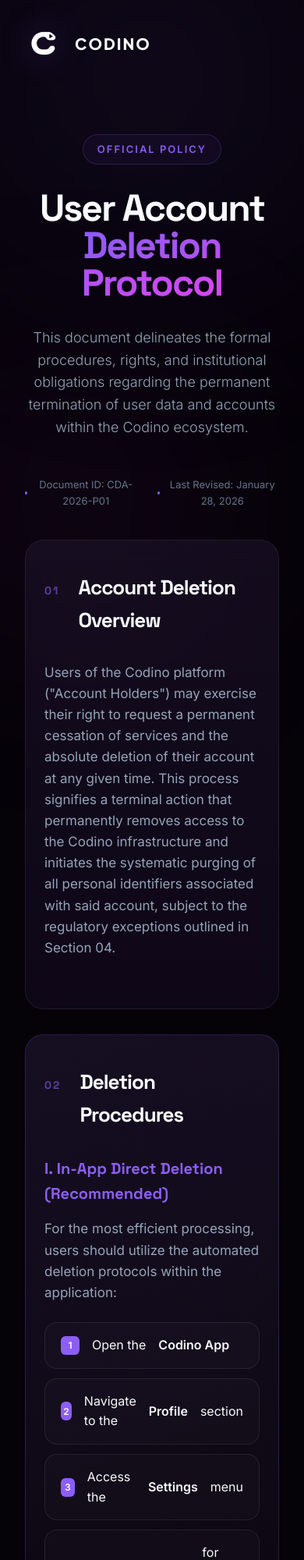
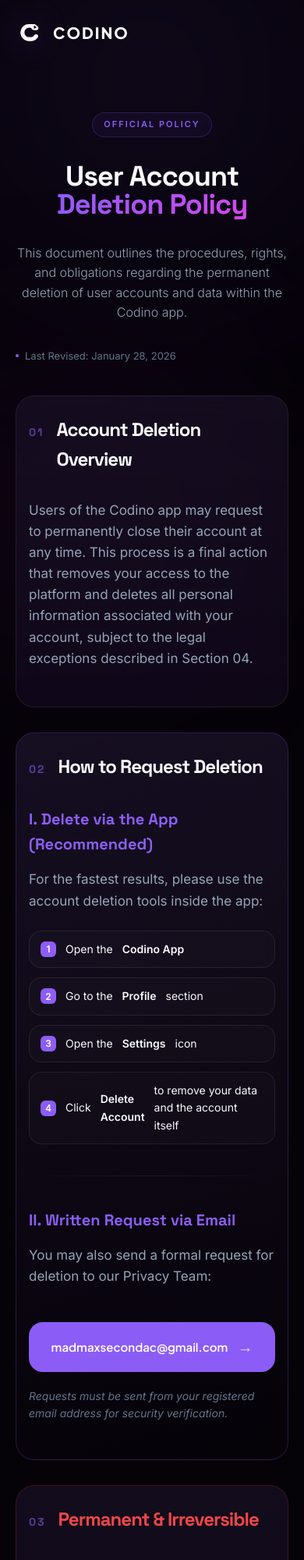
Before and after one commit to xmadmaxdx/codino-account-deletion-policy, a plain HTML site: page index.html in a window 390 px wide. Shown: the top 2000 px of the page at 78% size. Drawn offline with Linux system fonts and the light colour scheme.

Commit message:
Important Updates

```diff
--- a/index.html
+++ b/index.html
@@ -1,5 +1,6 @@
 <!DOCTYPE html>
 <html lang="en">
+
 <head>
     <meta charset="UTF-8">
     <meta name="viewport" content="width=device-width, initial-scale=1.0">
@@ -7,9 +8,12 @@
     <link rel="stylesheet" href="style.css">
     <link rel="preconnect" href="https://fonts.googleapis.com">
     <link rel="preconnect" href="https://fonts.gstatic.com" crossorigin>
-    <link href="https://fonts.googleapis.com/css2?family=Inter:ital,wght@0,300;0,400;0,600;1,400&family=Space+Grotesk:wght@300;500;700&family=Plus+Jakarta+Sans:wght@400;600;800&display=swap" rel="stylesheet">
+    <link
+        href="https://fonts.googleapis.com/css2?family=Inter:ital,wght@0,300;0,400;0,600;1,400&family=Space+Grotesk:wght@300;500;700&family=Plus+Jakarta+Sans:wght@400;600;800&display=swap"
+        rel="stylesheet">
     <link rel="icon" type="image/png" href="assets/logo_removedbg.png">
 </head>
+
 <body>
     <div class="noise-overlay"></div>
     <div class="glow-layer l1"></div>
@@ -29,10 +33,10 @@
         <section class="hero">
             <div class="container">
                 <div class="premium-badge">Official Policy</div>
-                <h1>User Account <br><span class="gradient-text">Deletion Protocol</span></h1>
-                <p class="hero-sub">This document delineates the formal procedures, rights, and institutional obligations regarding the permanent termination of user data and accounts within the Codino ecosystem.</p>
+                <h1>User Account <br><span class="gradient-text">Deletion Policy</span></h1>
+                <p class="hero-sub">This document outlines the procedures, rights, and obligations regarding the
+                    permanent deletion of user accounts and data within the Codino app.</p>
                 <div class="meta-info">
-                    <span class="meta-item">Document ID: CDA-2026-P01</span>
                     <span class="meta-item">Last Revised: January 28, 2026</span>
                 </div>
             </div>
@@ -48,7 +52,10 @@
                             <h2>Account Deletion Overview</h2>
                         </div>
                         <div class="card-body">
-                            <p>Users of the Codino platform ("Account Holders") may exercise their right to request a permanent cessation of services and the absolute deletion of their account at any given time. This process signifies a terminal action that permanently removes access to the Codino infrastructure and initiates the systematic purging of all personal identifiers associated with said account, subject to the regulatory exceptions outlined in Section 04.</p>
+                            <p>Users of the Codino app may request to permanently close their account at any time. This
+                                process is a final action that removes your access to the platform and deletes all
+                                personal information associated with your account, subject to the legal exceptions
+                                described in Section 04.</p>
                         </div>
                     </div>
 
@@ -56,46 +63,49 @@
                     <div class="policy-card featured">
                         <div class="card-header">
                             <span class="section-num">02</span>
-                            <h2>Deletion Procedures</h2>
+                            <h2>How to Request Deletion</h2>
                         </div>
                         <div class="card-body">
                             <div class="instruction-group">
-                                <h3>I. In-App Direct Deletion (Recommended)</h3>
-                                <p>For the most efficient processing, users should utilize the automated deletion protocols within the application:</p>
+                                <h3>I. Delete via the App (Recommended)</h3>
+                                <p>For the fastest results, please use the account deletion tools inside the app:</p>
                                 <div class="step-guide">
                                     <div class="step"><span>1</span> Open the <strong>Codino App</strong></div>
-                                    <div class="step"><span>2</span> Navigate to the <strong>Profile</strong> section</div>
-                                    <div class="step"><span>3</span> Access the <strong>Settings</strong> menu</div>
-                                    <div class="step"><span>4</span> Execute <strong>Delete Account</strong> for comprehensive data and account eradication</div>
+                                    <div class="step"><span>2</span> Go to the <strong>Profile</strong> section</div>
+                                    <div class="step"><span>3</span> Open the <strong>Settings</strong> icon</div>
+                                    <div class="step"><span>4</span> Click <strong>Delete Account</strong> to remove
+                                        your data and the account itself</div>
                                 </div>
                             </div>
 
                             <div class="horizontal-divider"></div>
 
                             <div class="instruction-group">
-                                <h3>II. Written Verification Request</h3>
-                                <p>Users may also submit a formal written request to our Data Privacy Officer via the following correspondence channel:</p>
-                                <a href="mailto:madmaxsecondac@gmail.com?subject=Formal%20Account%20Deletion%20Request%20-%20Codino&body=Attn%3A%20Data%20Privacy%20Officer%2C%0A%0AI%20am%20hereby%20submitting%20a%20formal%20request%20for%20the%20permanent%20deletion%20of%20my%20Codino%20account%20and%20all%20associated%20personal%20data.%0A%0AAccount%20Details%3A%0A-%20Full%20Legal%20Name%3A%20%5BEnter%20Name%5D%0A-%20Registered%20Email%2FPhone%3A%20%5BEnter%20Detail%5D%0A%0AStatement%20of%20Intent%3A%0AI%20explicitly%20authorize%20the%20permanent%20removal%20of%20all%20service%20data%2C%20preferences%2C%20and%20history%20associated%20with%20this%20identity.%0A%0ARegards%2C%0A%5BYour%20Name%5D" class="email-btn">
+                                <h3>II. Written Request via Email</h3>
+                                <p>You may also send a formal request for deletion to our Privacy Team:</p>
+                                <a href="mailto:madmaxsecondac@gmail.com?subject=Account%20Deletion%20Request%20-%20Codino&body=Dear%20Support%20Team%2C%0A%0AI%20would%20like%20to%20permanently%20delete%20my%20Codino%20account%20and%20all%20associated%20data.%0A%0AAccount%20Details%3A%0A-%20Full%20Name%3A%20%5BYour%20Name%5D%0A-%20Registered%20Email%3A%20%5BYour%20Email%5D%0A%0AI%20confirm%20that%20I%20want%20to%20remove%20my%20data%20and%20progress%20permanently.%0A%0ARegards%2C%0A%5BYour%20Name%5D"
+                                    class="email-btn">
                                     <span class="btn-text">madmaxsecondac@gmail.com</span>
                                     <span class="btn-icon">→</span>
                                 </a>
-                                <p class="note">Requests must originate from the registered email address to satisfy verification requirements.</p>
+                                <p class="note">Requests must be sent from your registered email address for security
+                                    verification.</p>
                             </div>
                         </div>
                     </div>
 
-                    <!-- 3. Terminal Consequences -->
+                    <!-- 3. Consequences -->
                     <div class="policy-card danger">
                         <div class="card-header">
                             <span class="section-num">03</span>
-                            <h2>Non-Reversible Action</h2>
+                            <h2>Permanent & Irreversible</h2>
                         </div>
                         <div class="card-body">
-                            <p>Account termination constitutes a final, irreversible operation. Upon the execution of a deletion request:</p>
+                            <p>Deleting your account is final and cannot be undone. Once processed:</p>
                             <ul class="formal-list">
-                                <li>All pedagogical progress, XP accumulations, and curriculum milestones are permanently voided.</li>
-                                <li>Proprietary service data, user configurations, and interface preferences are extracted and purged.</li>
-                                <li>Access to any accumulated balance, usage history, or premium entitlements is immediately forfeited without possibility of restoration.</li>
+                                <li>All learning progress, XP, and achievements will be lost.</li>
+                                <li>Your settings, preferences, and account history will be permanently removed.</li>
+                                <li>You will lose access to any remaining balance or premium features.</li>
                             </ul>
                         </div>
                     </div>
@@ -107,13 +117,15 @@
                             <h2>Data Retention & Exceptions</h2>
                         </div>
                         <div class="card-body">
-                            <p>While account deletion initiates the removal of the majority of personal data, Codino reserves the right to retain specific datasets to satisfy the following obligations:</p>
+                            <p>While we delete most data immediately, Codino may retain some information when necessary
+                                for:</p>
                             <ul class="formal-list">
-                                <li>Compliance with governing legal, regulatory, or fiscal statutes.</li>
-                                <li>Mitigation of fraudulent activities and resolution of active disputes.</li>
-                                <li>Maintenance of system security integrity and comprehensive auditing procedures.</li>
+                                <li>Meeting legal, tax, or regulatory requirements.</li>
+                                <li>Preventing fraud or resolving disputes.</li>
+                                <li>Maintaining system security and auditing.</li>
                             </ul>
-                            <p class="sub-text">Retained data is isolated within secure, non-operational environments and is strictly excluded from marketing or profiling activities.</p>
+                            <p class="sub-text">Retained data is stored securely and is never used for marketing
+                                purposes.</p>
                         </div>
                     </div>
 
@@ -121,13 +133,13 @@
                     <div class="policy-card">
                         <div class="card-header">
                             <span class="section-num">05</span>
-                            <h2>Administrative Timelines</h2>
+                            <h2>Processing Times</h2>
                         </div>
                         <div class="card-body">
-                            <p>Upon receipt of a verified and authenticated deletion request, Codino undertakes to:</p>
+                            <p>Once we receive your deletion request, we will:</p>
                             <ul class="formal-list">
-                                <li>Acknowledge and confirm receipt within <strong>three (3) business days</strong>.</li>
-                                <li>Finalize the comprehensive deletion sequence within <strong>thirty (30) calendar days</strong>, unless extended timelines are necessitated by complex legal or regulatory mandates.</li>
+                                <li>Confirm receipt of your request within <strong>3 business days</strong>.</li>
+                                <li>Complete the full deletion process within <strong>14 calendar days</strong>.</li>
                             </ul>
                         </div>
                     </div>
@@ -140,12 +152,13 @@
         <div class="container footer-content">
             <div class="footer-brand">
                 <img src="assets/logo_removedbg.png" alt="Codino Logo">
-                <p>&copy; 2026 Codino Corporation. All proprietary rights acknowledged.</p>
+                <p>&copy; 2026 Codino App. All rights reserved.</p>
             </div>
-            <p class="tagline">Empowering the Future through Algorithmic Mastery.</p>
+            <p class="tagline">Master Python with Interactive Excellence.</p>
         </div>
     </footer>
 
     <script src="script.js"></script>
 </body>
+
 </html>
--- a/style.css
+++ b/style.css
@@ -395,9 +395,27 @@ footer {
 }
 
 /* Mobile Responsiveness */
+@media (max-width: 1024px) {
+    .container {
+        max-width: 900px;
+    }
+}
+
 @media (max-width: 768px) {
+    .container {
+        padding: 0 24px;
+    }
+
     header {
-        padding: 32px 0;
+        padding: 24px 0;
+    }
+
+    .logo {
+        gap: 12px;
+    }
+
+    .logo img {
+        height: 36px;
     }
 
     .logo span {
@@ -413,36 +431,84 @@ footer {
     }
 
     .hero h1 {
-        font-size: 48px;
+        font-size: clamp(40px, 8vw, 56px);
+        letter-spacing: -1px;
+    }
+
+    .hero-sub {
+        font-size: 16px;
+        margin-bottom: 32px;
     }
 
     .policy-card {
-        padding: 40px 24px;
+        padding: 32px 20px;
         border-radius: 24px;
     }
 
     .policy-card h2 {
-        font-size: 26px;
+        font-size: 24px;
+    }
+
+    .card-header {
+        gap: 16px;
     }
 
     .footer-content {
         flex-direction: column;
-        gap: 40px;
+        gap: 32px;
         text-align: center;
     }
 
     .footer-brand {
         flex-direction: column;
-        gap: 12px;
+        gap: 8px;
     }
 
     .email-btn {
         width: 100%;
-        justify-content: space-between;
-        padding: 18px 24px;
+        justify-content: center;
+        padding: 16px 20px;
+        gap: 12px;
     }
 
     .btn-text {
-        font-size: 16px;
+        font-size: 15px;
+        word-break: break-all;
+    }
+
+    .meta-info {
+        flex-direction: column;
+        gap: 12px;
     }
 }
+
+@media (max-width: 480px) {
+    .container {
+        padding: 0 20px;
+    }
+
+    .hero h1 {
+        font-size: 36px;
+    }
+
+    .premium-badge {
+        padding: 6px 14px;
+        font-size: 11px;
+    }
+
+    .policy-card {
+        padding: 24px 16px;
+    }
+
+    .step {
+        padding: 12px 14px;
+        font-size: 14px;
+        gap: 12px;
+    }
+
+    .step span {
+        width: 20px;
+        height: 20px;
+        min-width: 20px;
+    }
+}
```
